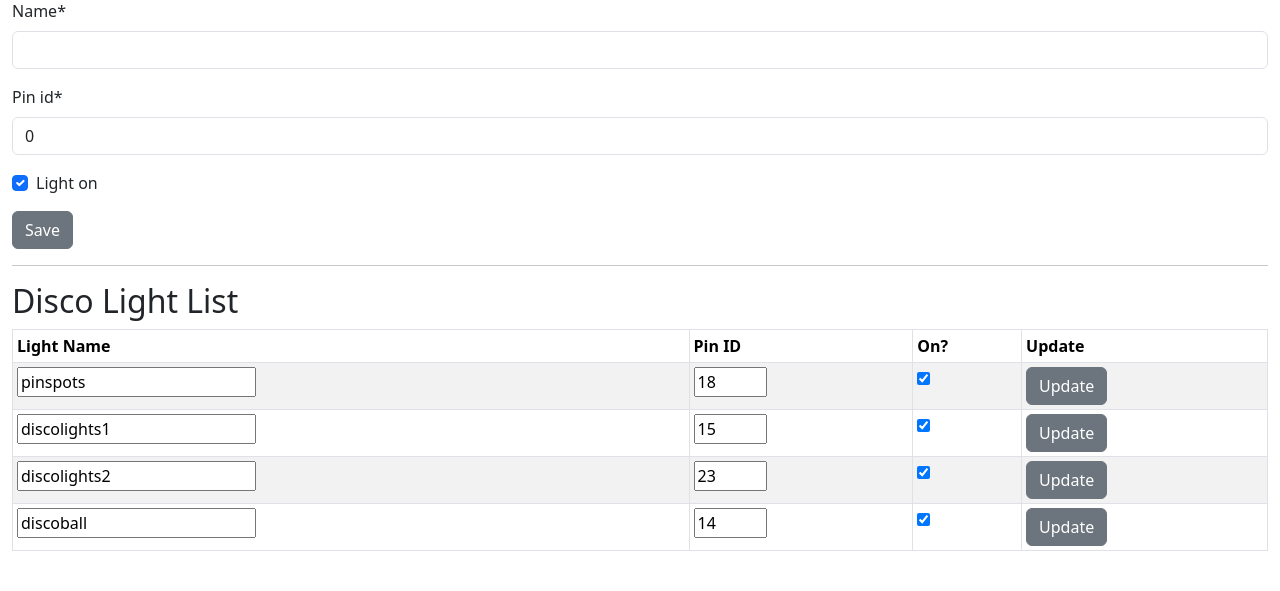
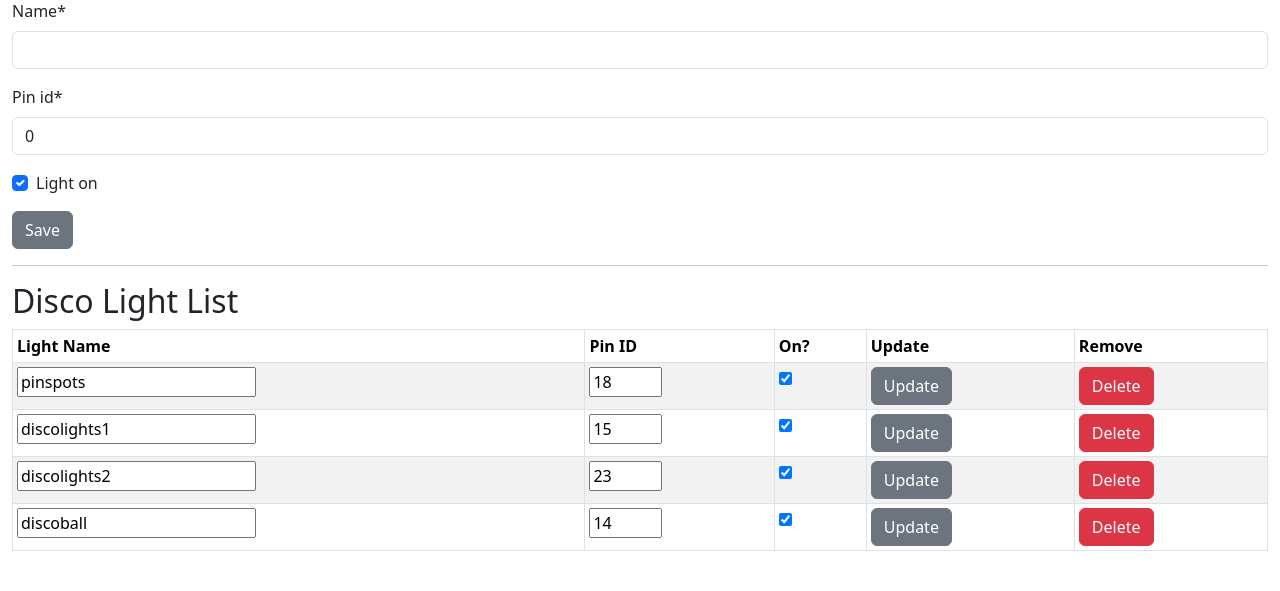
Before and after one commit to DanBuchan/Party_button, a Django app: page /disco/ in a window 1280 px wide. Shown: the part 209-800 px from the top of the page. Run offline with Django 4.2, Linux system fonts and the light colour scheme; data comes from the database, SQL or seed files in the repository; both versions use the stored data as it was after the commit; some libraries are stand-ins or nearby versions.

Commit message:
added ability to remove light control pins

```diff
--- a/pb_ui/mp3_manager/templates/mp3_manager/disco.html
+++ b/pb_ui/mp3_manager/templates/mp3_manager/disco.html
@@ -36,7 +36,7 @@
     <h2>Disco Light List</h2>
     {% if disco_light_list %}
         <table class="table table-striped table-bordered table-sm" cellspacing="0" width="100%">
-            <thead><tr><th>Light Name</th><th>Pin ID</th><th>On?</th><th>Update</th></tr></thead>
+            <thead><tr><th>Light Name</th><th>Pin ID</th><th>On?</th><th>Update</th><th>Remove</th></tr></thead>
             <tbody>
               {% for light in disco_light_list %}
               <tr>
@@ -57,7 +57,9 @@
                     <input type="hidden" id="pk" name="pk" value="{{ light.pk }}">
                     <input class="btn btn-secondary" type="submit" form="disco_update_form_{{ light.pk }}" value="Update" name="disco_update_{{ light.pk }}"></td>
                 </form>
+                <td><a href="{% url 'mp3_manager:deletedisco' pk=light.pk %}"><button type="button" class="btn btn-danger">Delete</button></a></td>
             {% endfor %}
+              </tr>
             </tbody>
         </table>
     {% else %}
--- a/pb_ui/mp3_manager/templates/mp3_manager/lights.html
+++ b/pb_ui/mp3_manager/templates/mp3_manager/lights.html
@@ -107,9 +107,9 @@
               </td>
               <td>
                 {% if light.override_brightness %}
-                  <a href="{% url 'mp3_manager:lightbrightness' pk=light.pk %}"><button type="button" class="btn btn-success">Using Light Value</button></a>
+                  <a href="{% url 'mp3_manager:lightbrightness' pk=light.pk %}"><button type="button" class="btn btn-success">Use Light Value</button></a>
                 {% else %}
-                  <a href="{% url 'mp3_manager:lightbrightness' pk=light.pk %}"><button type="button" class="btn btn-secondary">Using Global Value</button></a>
+                  <a href="{% url 'mp3_manager:lightbrightness' pk=light.pk %}"><button type="button" class="btn btn-secondary">Use Global Value</button></a>
                 {% endif %}
               </td>
 
--- a/pb_ui/mp3_manager/urls.py
+++ b/pb_ui/mp3_manager/urls.py
@@ -26,4 +26,5 @@ urlpatterns = [
     path("lightbrightnessvalue/", views.LightBrightnessValue.as_view(), name="lightbrightnessvalue"),
     path("lights/", views.BridgeManagement.as_view(), name="bridge"),
     path("disco/", views.DiscoLightManagement.as_view(), name="disco"),
+    path("deletedisco/<int:pk>/", views.DeleteDiscoLight.as_view(), name="deletedisco"),
 ]
--- a/pb_ui/mp3_manager/views.py
+++ b/pb_ui/mp3_manager/views.py
@@ -311,7 +311,7 @@ class IndexView(generic.ListView, FormMixin):
 
 class DeleteTrackView(generic.ListView, FormMixin):
     def get(self, request, pk):
-        print(f"DELETING: {pk}")
+        print(f"DELETING TRACK: {pk}")
         Track.objects.filter(pk=pk).delete()
         return redirect("/tracks")
 
@@ -566,3 +566,11 @@ class LightBrightnessValue(generic.ListView, FormMixin):
         light.brightness=request.POST['brightness']
         light.save()
         return redirect("/lights")
+
+
+class DeleteDiscoLight(generic.ListView, FormMixin):
+
+    def get(self, request, pk):
+        print(f"DELETING DISCO LIGHT: {pk}")
+        DiscoLight.objects.filter(pk=pk).delete()
+        return redirect("/disco")
```
Also changed, not shown: pb_ui/db.sqlite3.
